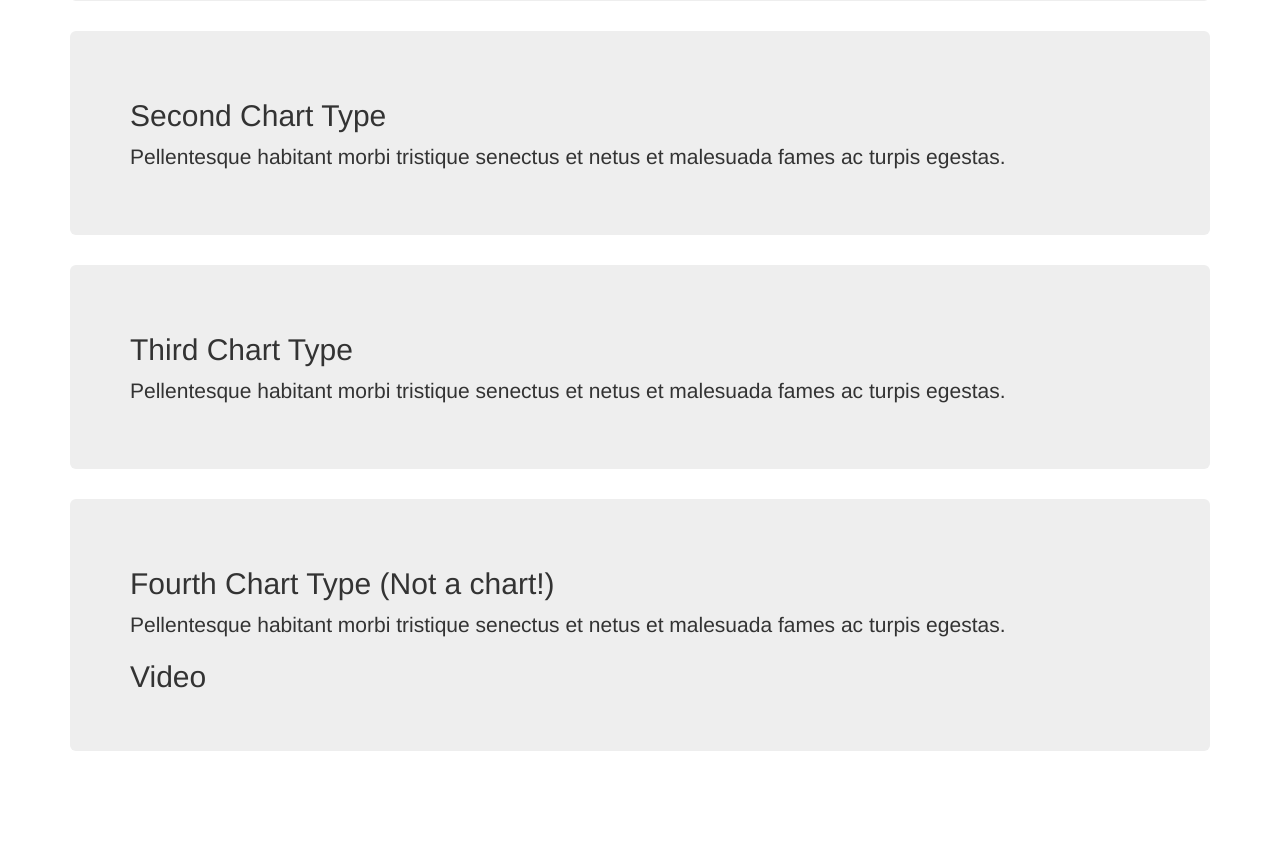
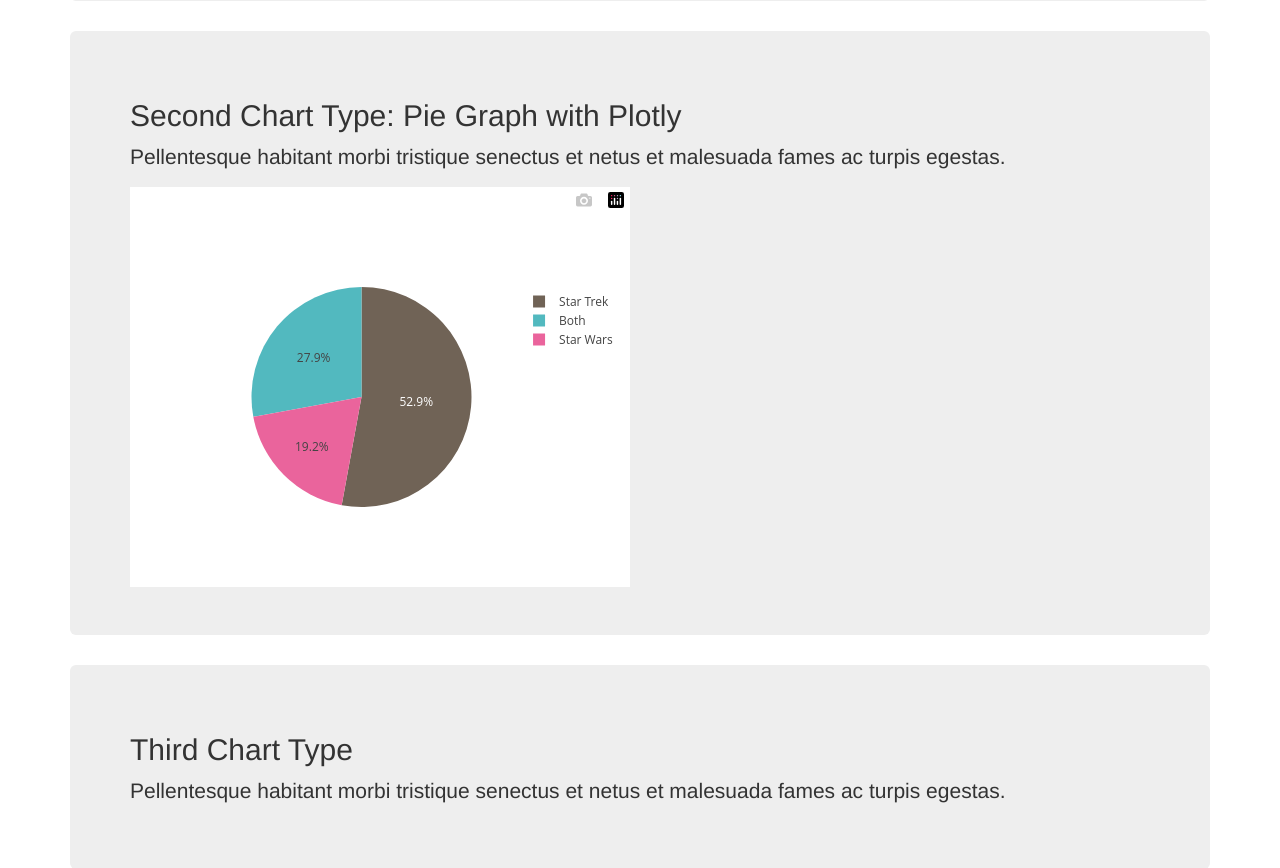
Before and after one commit to JadeyLady/exo, a PHP site: page / in a window 1280 px wide. Shown: the part 703-1571 px from the top of the page. Run offline with PHP 8.4, Linux system fonts and the light colour scheme; some libraries are stand-ins or nearby versions.

```diff
--- a/index.php
+++ b/index.php
@@ -31,7 +31,7 @@
     body {
      padding-bottom: 50px;
     }
-    /*changing teh  font and increasing the size of the font*/
+    /* changing the font and increasing the size of the font*/
     footer{
       font-family:'Playfair Display', serif;
       font-size: 24px;
@@ -62,9 +62,11 @@
 
     <div class= "container">
       <div class = "jumbotron">
-        <h2>Second Chart Type</h2>
+        <h2>Second Chart Type: Pie Graph with Plotly</h2>
         <p>Pellentesque habitant morbi tristique senectus et netus et malesuada fames ac turpis egestas.</p>
-
+        <div id="myDiv2" style="width:480px; height: 400px">
+          <!-- Pie Chart is drawn here -->
+        </div>
       </div>
     </div>
 
@@ -101,8 +103,8 @@
 </body>
 <!-- We need to put the script in <script> </script> tags so the page knows it's Javascript, in this case! -->
 <script>
-// This is the Bar Chart
-// First, define what the data is by seeting data as an array of attributes setting the x & y  axis, setting the marker colors and defining the type of graph
+// ***********This is the Bar Chart*****************
+// First, define what the data is by seeting data as a hash of attributes:[{x:[], y:[], marker:{color: []}, type:''}]; (setting the x & y axis, setting the marker colors, and defining the type of graph)
 var data = [
   {
     x: ['Prior Experience', 'No Experience', 'Some Experience'],
@@ -113,6 +115,23 @@ var data = [
     type: 'bar'
   }
 ];
-// Next, tell Plotly to make a new plot in the  div above called "My Div" using "data"
+// Next, tell Plotly to make a new plot in the  div above called "myDiv" using that variable called data:
 Plotly.newPlot('myDiv', data);
+// *************This is the Pie Graph***************
+// First, define what the data is by seeting data as a hash of attributes: [{values:[], labels:[], marker:{colors:[]}, type:''}]; (setting the  values as an array of comma-separated numbers, setting the labels as an array of strings, setting the  marker as a hash that takes an array of rgb colors in string format and is called colors, and defining the type of graph as a string)
+var data = [{
+  values: [29, 20, 55],
+  labels: ['Both','Star Wars','Star Trek'],
+  marker: {
+      colors: ['rgb(82,185,191)', 'rgb(234,100,156)', 'rgb(112,99,86)']
+  },
+  type: 'pie'
+}];
+// Next, define a variable called layout and set it to a hash that takes a defined height and a defined width.
+var layout = {
+  height: 400,
+  width: 500
+};
+// Finally, tell Plotly to make a new plot in the div above called "myDiv2" using those data and layout variables:
+Plotly.newPlot('myDiv2', data, layout);
 </script>
```
